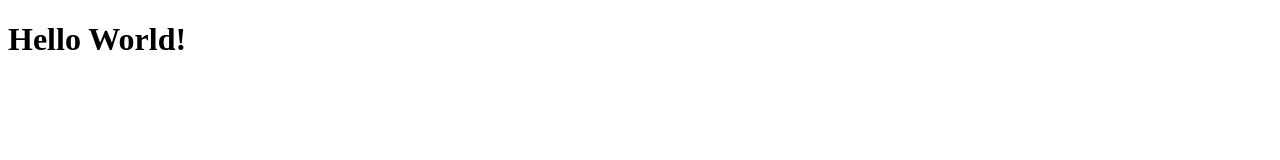
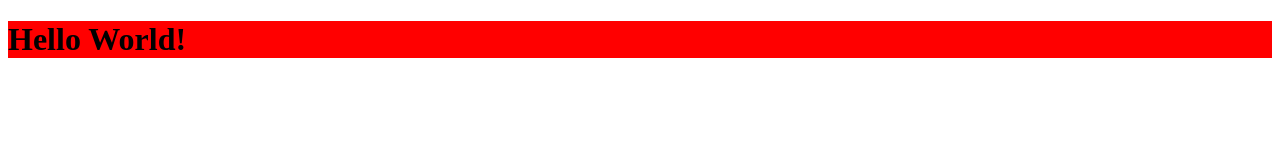
Before and after one commit to AchiUgulava/git-day-2, a plain HTML site: page index.html in a window 1280 px wide. Drawn offline with Linux system fonts and the light colour scheme.

Commit message:
added index.css

```diff
--- /dev/null
+++ b/index.css
@@ -0,0 +1,3 @@
+h1 {
+    background: red
+}
--- a/index.html
+++ b/index.html
@@ -3,6 +3,7 @@
 <head>
     <meta charset="UTF-8">
     <title>The main document</title>
+    <link rel="stylesheet" href="index.css" />
 </head>
 <body>
 <h1>Hello World!</h1>
```
